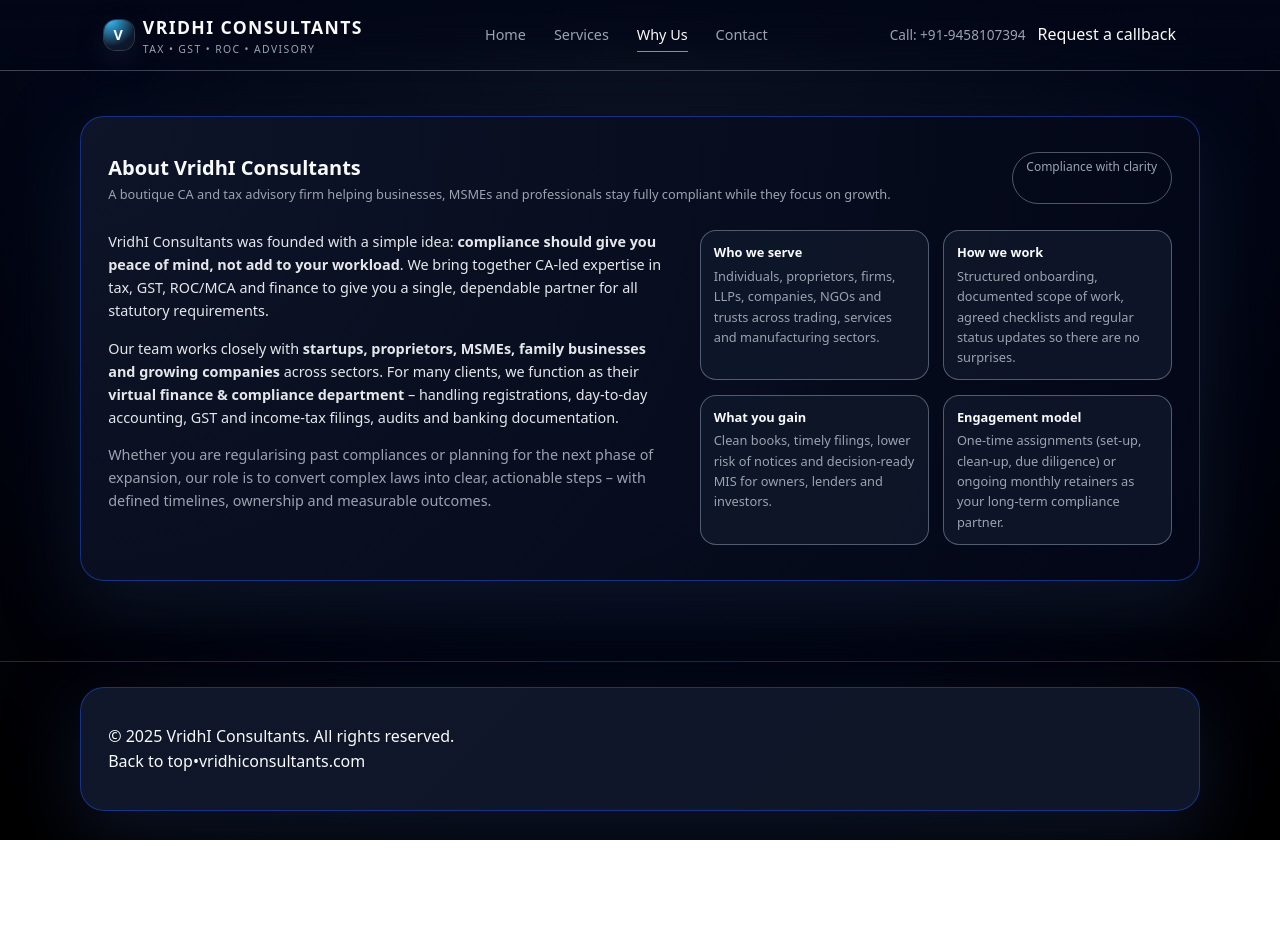
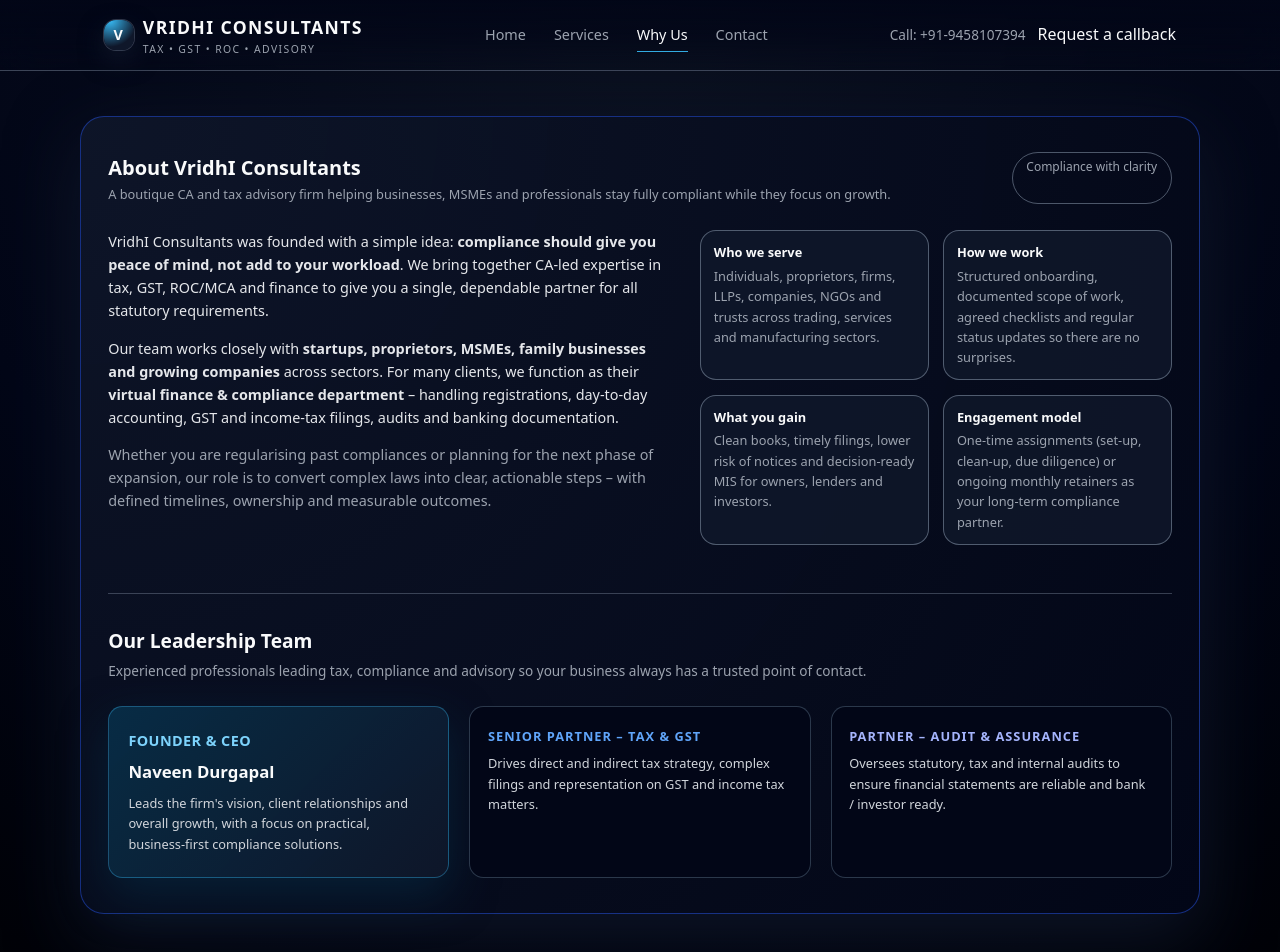
Before and after one commit to KP-1306/vridhi-consultants, a React (Vite) app: page /about in a window 1280 px wide. Shown: the top 952 px of the page. Before the commit the page ends 840 px from the top, so only its background shows below. Built offline with nearby package versions, Linux system fonts and the light colour scheme; the HTML template or start-up script is replaced by a standard one.

Commit message:
Update About.jsx

```diff
--- a/src/pages/About.jsx
+++ b/src/pages/About.jsx
@@ -17,6 +17,7 @@ export default function About() {
           <div className="section-pill">Compliance with clarity</div>
         </div>
 
+        {/* Firm overview */}
         <div className="two-col">
           <div>
             <p
@@ -100,6 +101,157 @@ export default function About() {
             </div>
           </div>
         </div>
+
+        {/* Leadership / Our Team */}
+        <div
+          className="team-section"
+          style={{
+            marginTop: "3rem",
+            paddingTop: "2rem",
+            borderTop: "1px solid rgba(148, 163, 184, 0.35)",
+          }}
+        >
+          <h3
+            style={{
+              fontSize: "1.2rem",
+              fontWeight: 600,
+              color: "#f9fafb",
+              marginBottom: "0.25rem",
+            }}
+          >
+            Our Leadership Team
+          </h3>
+          <p
+            style={{
+              fontSize: "0.85rem",
+              color: "#9ca3af",
+              marginBottom: "1.5rem",
+            }}
+          >
+            Experienced professionals leading tax, compliance and advisory so
+            your business always has a trusted point of contact.
+          </p>
+
+          <div
+            style={{
+              display: "grid",
+              gridTemplateColumns: "repeat(auto-fit, minmax(200px, 1fr))",
+              gap: "1.25rem",
+            }}
+          >
+            {/* Founder / CEO */}
+            <div
+              style={{
+                padding: "1.4rem 1.2rem",
+                borderRadius: "0.9rem",
+                border: "1px solid rgba(56, 189, 248, 0.35)",
+                background:
+                  "linear-gradient(135deg, rgba(8, 47, 73, 0.9), rgba(15, 23, 42, 0.95))",
+                boxShadow: "0 18px 45px rgba(8, 47, 73, 0.55)",
+              }}
+            >
+              <div
+                style={{
+                  fontSize: "0.9rem",
+                  fontWeight: 700,
+                  letterSpacing: "0.03em",
+                  textTransform: "uppercase",
+                  color: "#7dd3fc",
+                  marginBottom: "0.4rem",
+                }}
+              >
+                Founder &amp; CEO
+              </div>
+              <div
+                style={{
+                  fontSize: "1.05rem",
+                  fontWeight: 700,
+                  color: "#f9fafb",
+                  marginBottom: "0.45rem",
+                }}
+              >
+                Naveen Durgapal
+              </div>
+              <p
+                style={{
+                  fontSize: "0.8rem",
+                  color: "#d1d5db",
+                  lineHeight: 1.6,
+                }}
+              >
+                Leads the firm&apos;s vision, client relationships and overall
+                growth, with a focus on practical, business-first compliance
+                solutions.
+              </p>
+            </div>
+
+            {/* Key leadership 1 */}
+            <div
+              style={{
+                padding: "1.2rem 1.1rem",
+                borderRadius: "0.9rem",
+                border: "1px solid rgba(51, 65, 85, 0.85)",
+                background: "linear-gradient(135deg, #020617, #020617)",
+              }}
+            >
+              <div
+                style={{
+                  fontSize: "0.8rem",
+                  fontWeight: 700,
+                  letterSpacing: "0.08em",
+                  textTransform: "uppercase",
+                  color: "#60a5fa",
+                  marginBottom: "0.4rem",
+                }}
+              >
+                Senior Partner – Tax &amp; GST
+              </div>
+              <p
+                style={{
+                  fontSize: "0.8rem",
+                  color: "#d1d5db",
+                  lineHeight: 1.6,
+                }}
+              >
+                Drives direct and indirect tax strategy, complex filings and
+                representation on GST and income tax matters.
+              </p>
+            </div>
+
+            {/* Key leadership 2 */}
+            <div
+              style={{
+                padding: "1.2rem 1.1rem",
+                borderRadius: "0.9rem",
+                border: "1px solid rgba(51, 65, 85, 0.85)",
+                background: "linear-gradient(135deg, #020617, #020617)",
+              }}
+            >
+              <div
+                style={{
+                  fontSize: "0.8rem",
+                  fontWeight: 700,
+                  letterSpacing: "0.08em",
+                  textTransform: "uppercase",
+                  color: "#a5b4fc",
+                  marginBottom: "0.4rem",
+                }}
+              >
+                Partner – Audit &amp; Assurance
+              </div>
+              <p
+                style={{
+                  fontSize: "0.8rem",
+                  color: "#d1d5db",
+                  lineHeight: 1.6,
+                }}
+              >
+                Oversees statutory, tax and internal audits to ensure financial
+                statements are reliable and bank / investor ready.
+              </p>
+            </div>
+          </div>
+        </div>
       </div>
     </section>
   );
```
